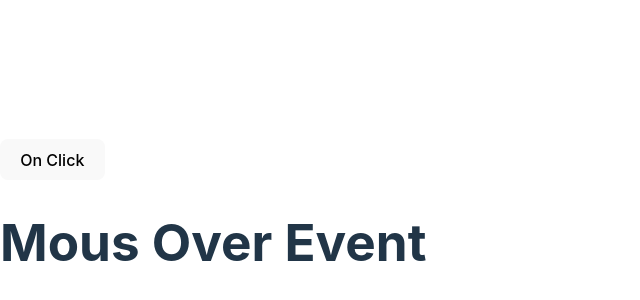
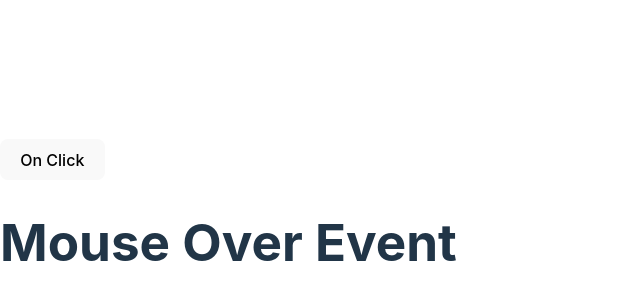
Before and after one commit to SectionOne/cursframeworks, a React (Vite) app in the folder cursreact/: page / in a window 1280 px wide. Shown: the part 178-478 px from the top of the page, without its empty margins (0-640 px from the left). Built offline with nearby package versions, Linux system fonts and the light colour scheme.

Commit message:
Codi 6 - Events amb parametres

```diff
--- a/cursreact/src/App.jsx
+++ b/cursreact/src/App.jsx
@@ -2,17 +2,13 @@
 import './App.css'
 
 function App() {
-  const functionClick = () => {
-    console.log('onClick')
-  }
-
-  const functionOnMouseOver = () => {
-    console.log('onMouseOver')
+  const functionWithParameters = (parameter) => {
+    console.log(`Funció activada desde: ${parameter}`)
   }
     return (
     <>
-      <button onClick={functionClick}>On Click</button>
-      <h1 onMouseOver={functionOnMouseOver}>Mous Over Event</h1>
+      <button onClick={() => functionWithParameters('onClick')}>On Click</button>
+      <h1 onMouseOver={() => functionWithParameters('onMouseOver')}>Mouse Over Event</h1>
     </>
   )
 }
```
Also changed, not shown: 1 other file (tests, documents, lock files or other folders).
